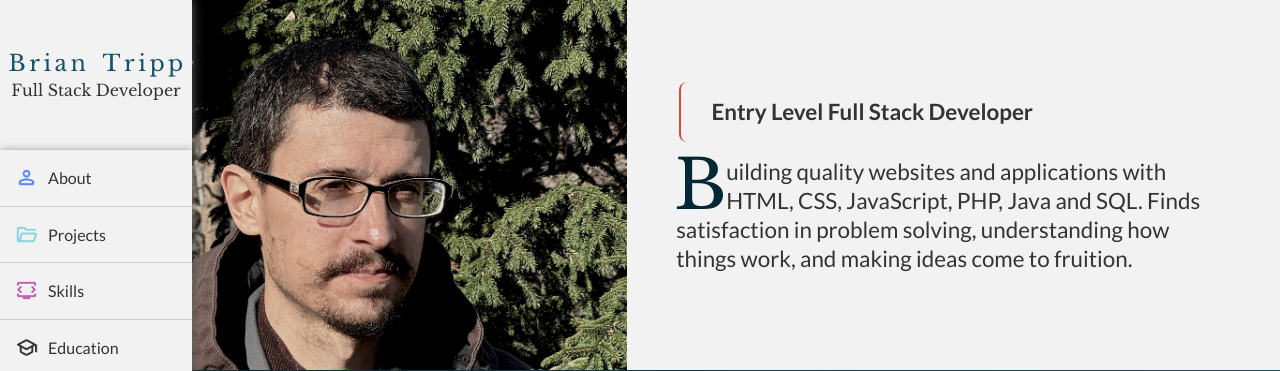
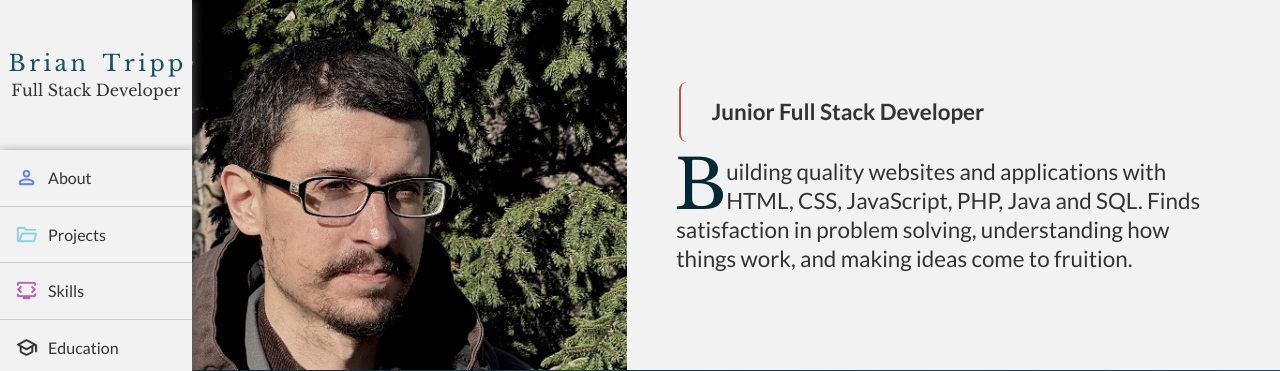
Before and after one commit to bdtripp-dev/portfolio, a PHP site: page / in a window 1280 px wide. Shown: the top 371 px of the page. Run offline with PHP 8.4, Linux system fonts and the light colour scheme.

Commit message:
chore: change entry level to junior full stack developer in order to not undersell my skills

```diff
--- a/public/index.php
+++ b/public/index.php
@@ -135,7 +135,7 @@ function project_url($project_slug) {
             </div>
             <div id="intro_container">
                 <div class="card">
-                    <p>Entry Level Full Stack Developer</p>
+                    <p>Junior Full Stack Developer</p>
                     <p>Building quality websites and applications with HTML, CSS, JavaScript, PHP, Java and SQL.  Finds satisfaction in problem solving, understanding how things work, and making ideas come to fruition.</p>
                 </div>
             </div>
```
